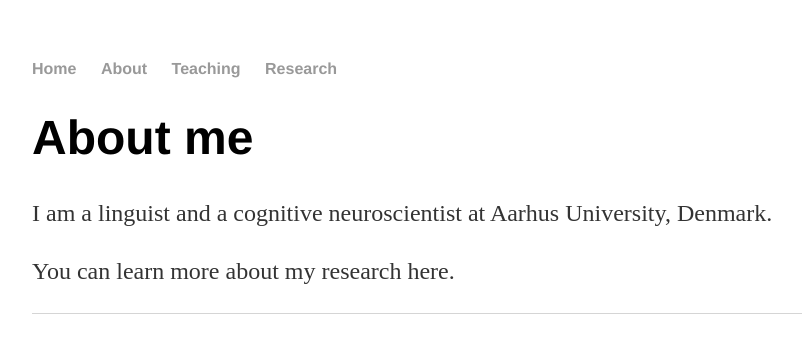
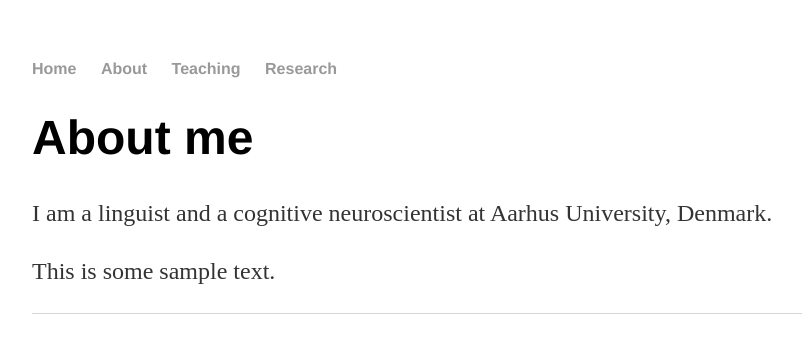
Before and after one commit to ethanweed/ethanweed.github.io, a Jekyll site: the page built from about/index.html, in a window 1280 px wide. Shown: the top 353 px of the page, without its empty margins (160-962 px from the left). Built offline with Jekyll 4.4.1, drawn with Linux system fonts in a browser that asks for light colours.

Commit message:
sample text

```diff
--- a/about/index.html
+++ b/about/index.html
@@ -10,6 +10,6 @@ title: About
 
 <article>
 
-	<p>You can learn more about my research here. </p>
+	<p>This is some sample text. </p>
 
 </article>
```
